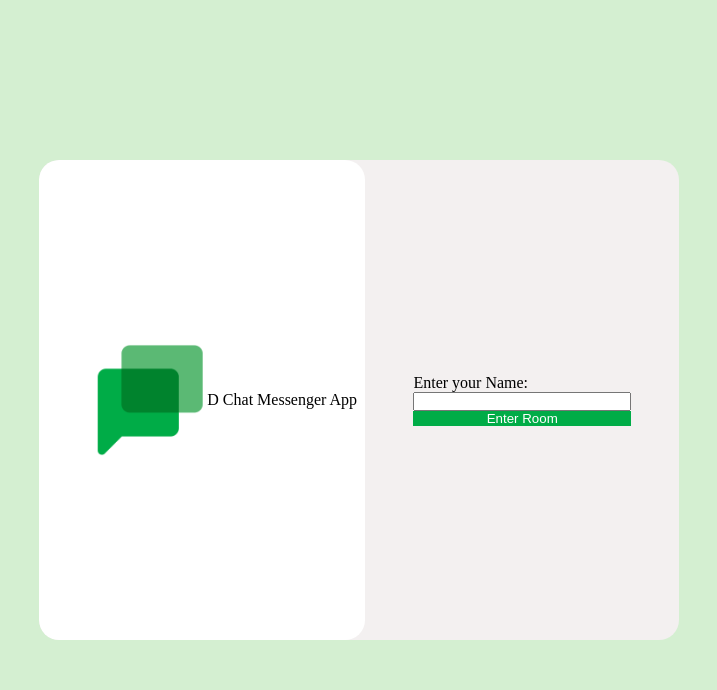
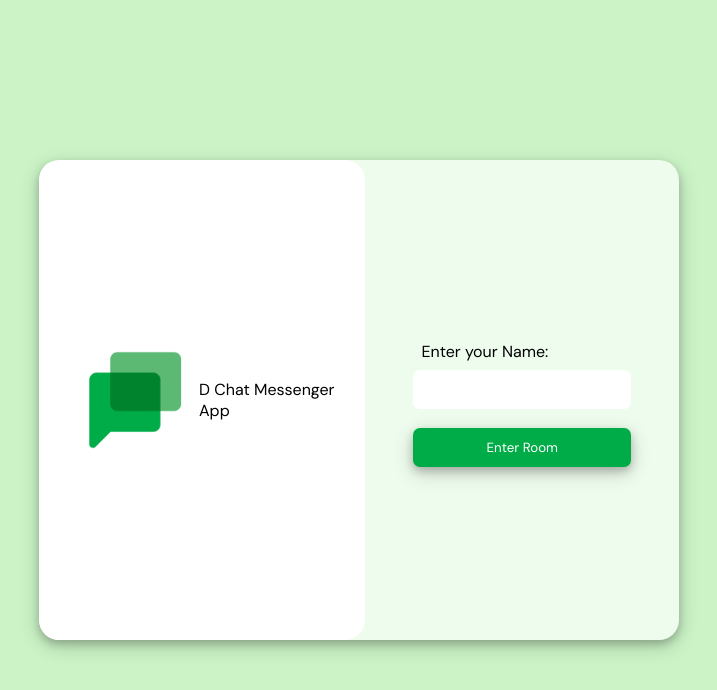
Before and after one commit to Dushyant674/Chat-Application, a plain HTML site: page index.html in a window 1280 px wide. Shown: the whole page, without its empty margins (281-998 px from the left). Drawn offline with Linux system fonts and the light colour scheme; a web font is replaced by a local one.

Commit message:
Login Page created

```diff
--- a/assets/css/style.css
+++ b/assets/css/style.css
@@ -1,15 +1,17 @@
+@import url('https://fonts.googleapis.com/css2?family=DM+Sans:ital,opsz,wght@0,9..40,100..1000;1,9..40,100..1000&family=Madimi+One&display=swap');
 *{
     padding: 0;
     margin: 0;
     box-sizing: border-box;
+    font-family: "DM Sans", sans-serif;
 }
 body{
     width: 100%;
     height: 100vh;
     display: flex;
     justify-content: center;
+    background: #cbf3c6;
     align-items: center;
-    background: #d4efd1;
 }
 .login-page{
     width: 50vw;
@@ -17,10 +19,10 @@ body{
     display: flex;
     justify-content: space-evenly;
     align-items: center;
-    background: #f3f0f0;
-    /* background: #fff; */
+    background: #eefced;
     border-radius: 20px;
     overflow: hidden;
+    box-shadow: 0 4px 8px 0 rgba(0, 0, 0, 0.2), 0 6px 20px 0 rgba(0, 0, 0, 0.19);
 }
 .logo-div{
     width: 30vw;
@@ -34,7 +36,7 @@ body{
 }
 .logo-img{
     width: 10rem;
-    padding-left: 3rem;
+    padding: 0 .9rem 0 3rem;
 }
 .login{
     width: 20vw;
@@ -44,12 +46,25 @@ body{
     justify-content: center;
     margin: 0 3rem;
 }
+.login p{
+    padding: .5rem;
+}
+.login input{
+    margin-bottom: 1.2rem;
+    padding: 0.7rem;
+    border-radius: 7px;
+    border: none;
+    outline: none;
+}
 .login>button{
+    cursor: pointer;
     display: block;
     background: #00AC47;
+    padding: 0.7rem 0;
+    border-radius: 7px;
     color: #fff;
     border: none;
-
+    box-shadow: 0 4px 8px 0 rgba(0, 0, 0, 0.2), 0 6px 20px 0 rgba(0, 0, 0, 0.19);
 }
 .bgcolors{
     background: #00AC47;
```
Also changed, not shown: chat.html (added).
